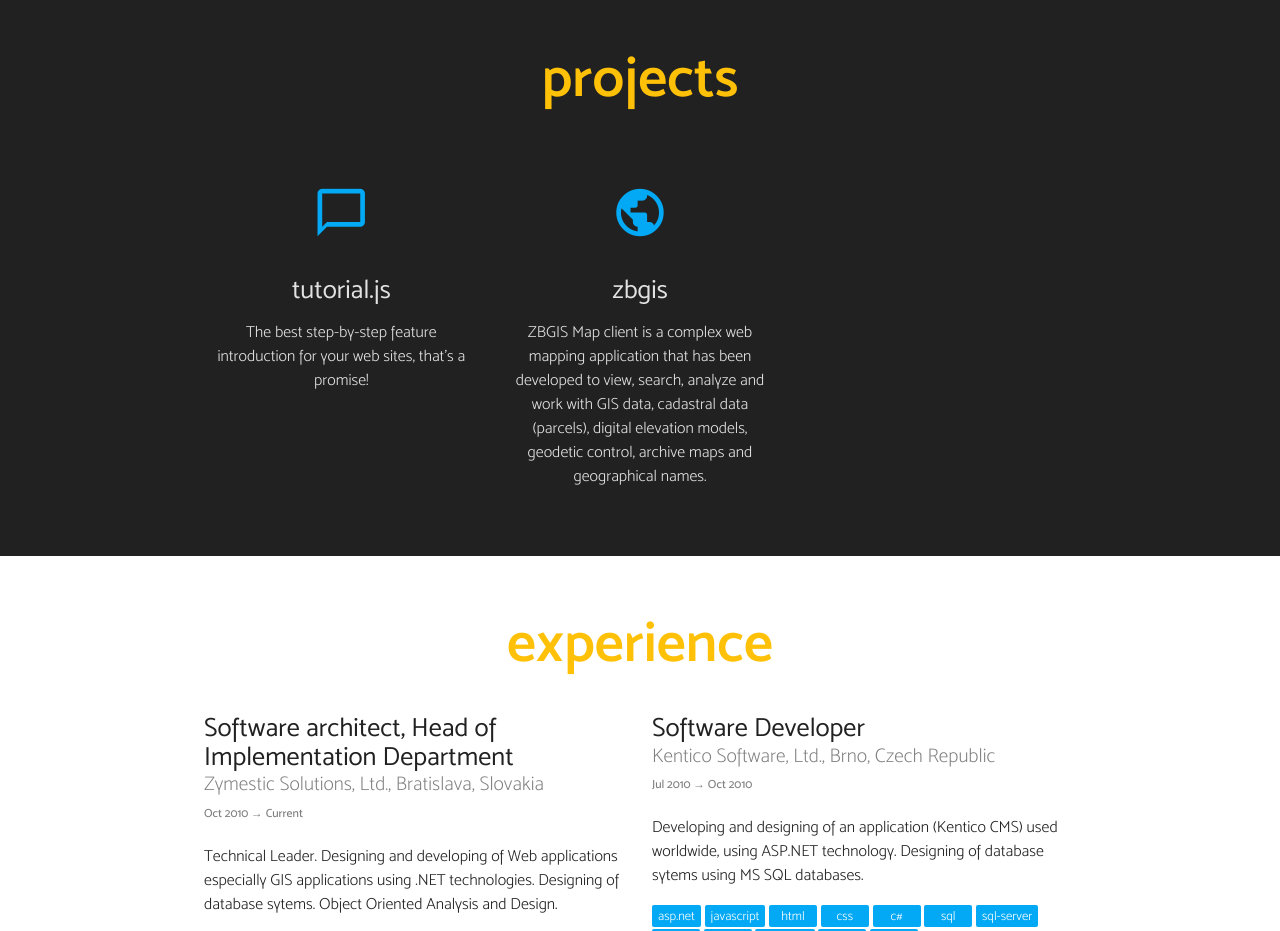
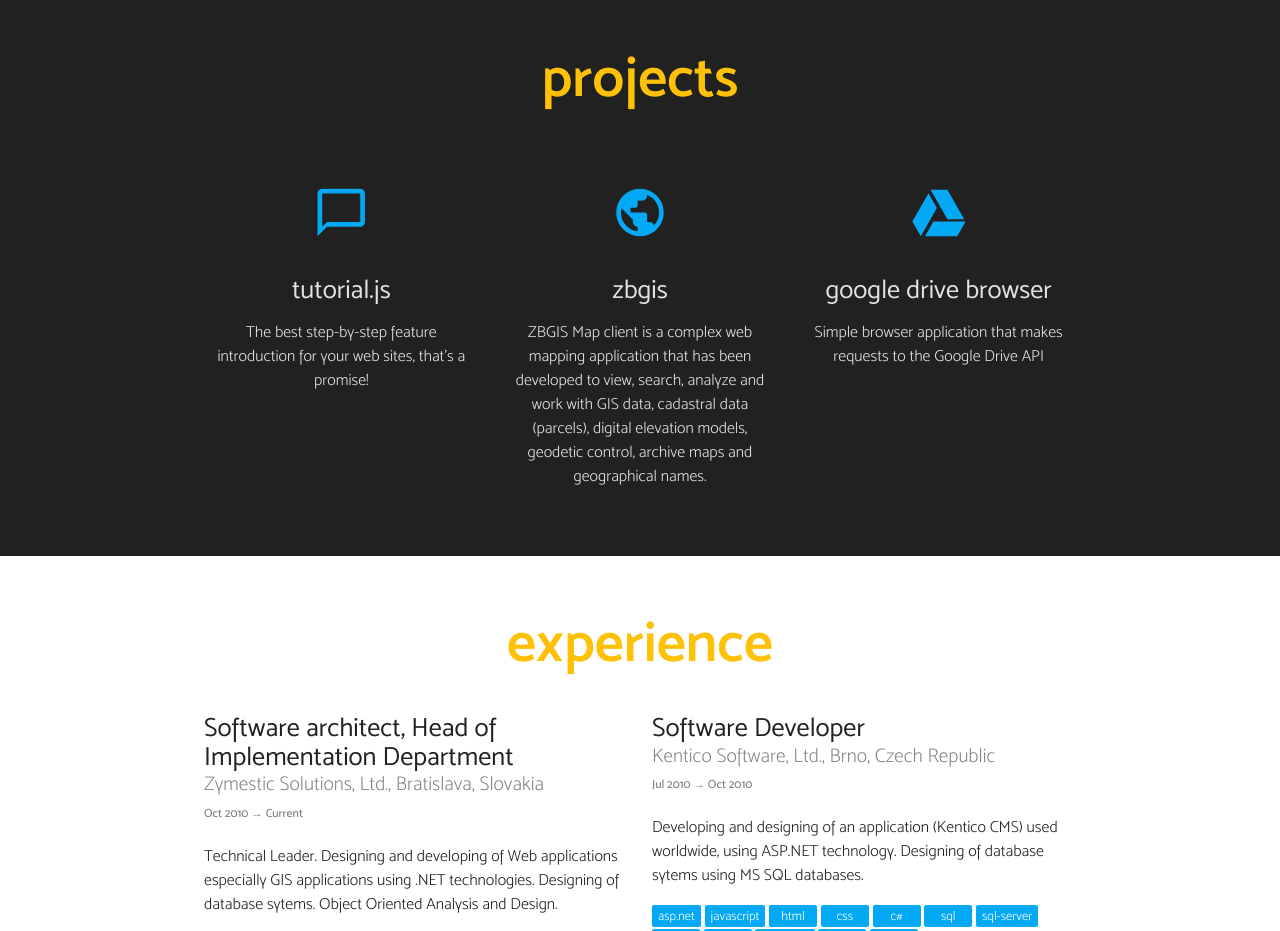
Before and after one commit to xxxmatko/xxxmatko.github.io, a website: page index.html in a window 1280 px wide. Shown: the part 900-1831 px from the top of the page. Drawn offline with nearby package versions, Linux system fonts and the light colour scheme.

Commit message:
Added info about google drive browser

```diff
--- a/index.html
+++ b/index.html
@@ -138,6 +138,21 @@
                             developed to view, search, analyze and work with GIS data, cadastral data
                             (parcels), digital elevation models, geodetic control, archive maps and
                             geographical names.
+                        </p>
+                    </a>
+                </div>
+                <div class="col s12 m4">
+                    <a class="icon-block" href="https://xxxmatko.github.io/google.drive.browser">
+                        <h2 class="center">
+                            <i class="material-icons">
+                                <svg width="56" height="56" viewBox="0 0 56 56">
+                                    <path d="m17.475 8.3725-16.095 28.215 8.4153 14.721 16.07-28.215m-3.4348 13.494-8.4153 14.721h32.189l8.4153-14.721m-1.3985-2.4534-16.831-29.441h-16.806l16.831 29.441z" style="fill:#03a9f4;"/>
+                                </svg>
+                            </i>
+                        </h2>
+                        <h5 class="center">google drive browser</h5>
+                        <p class="light center">
+                            Simple browser application that makes requests to the Google Drive API
                         </p>
                     </a>
                 </div>
```
